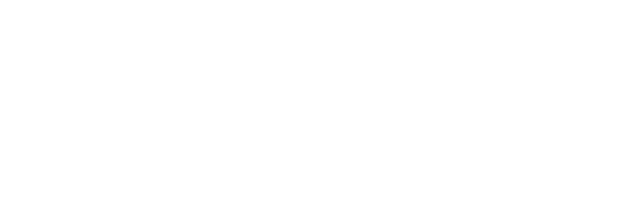
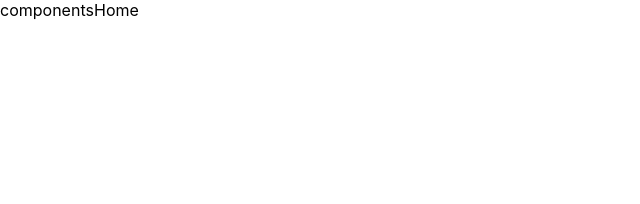
Before and after one commit to UncleYee/mango-admin, a React (Create React App) app: page /page-detail/1 in a window 1280 px wide. Shown: the top 204 px of the page, without its empty margins (0-640 px from the left). Built offline with nearby package versions, Linux system fonts and the light colour scheme.

Commit message:
feat: add page route

```diff
--- /dev/null
+++ b/src/containers/PageDetail/index.module.less
@@ -0,0 +1,14 @@
+:local(.page-detail) {
+  width: 100vw;
+  height: 100vh;
+  display: flex;
+
+  .components {
+    width: 200px;
+    background-color: #dbdbdb;
+  }
+
+  .content {
+    flex: 1;
+  }
+}
--- /dev/null
+++ b/src/containers/PageDetail/index.tsx
@@ -0,0 +1,24 @@
+import React, { useEffect } from 'react';
+
+import styles from './index.module.less';
+
+const PageDetail = () => {
+  useEffect(() => {
+
+  }, []);
+
+  return (
+    <div className={styles['page-detail']}>
+      <div className="components">
+        components
+      </div>
+      <div className="content">
+        <div className="iframe">
+          <iframe title="mango-ifram" src="http://localhost:3000/" frameBorder="0" />
+        </div>
+      </div>
+    </div>
+  )
+};
+
+export default PageDetail;
--- /dev/null
+++ b/src/containers/PageList/index.tsx
@@ -0,0 +1,16 @@
+import * as React from 'react';
+import { useEffect } from 'react';
+
+const PageList: React.FC = () => {
+  useEffect(() => {
+
+  }, []);
+
+  return (
+    <div>
+      page list
+    </div>
+  );
+}
+
+export default PageList;
--- a/src/router.tsx
+++ b/src/router.tsx
@@ -7,6 +7,8 @@ import {
 import Home from './containers/Home';
 import Login from './containers/Login';
 import NotFound from './containers/NotFound';
+import PageList from './containers/PageList';
+import PageDetail from './containers/PageDetail';
 
 export default function Routes() {
   return (
@@ -14,6 +16,8 @@ export default function Routes() {
       <Route path="/" exact={true} component={Home} />
       <Route path="/login" exact={true} component={Login} />
       <Route path="/404" exact={true} component={NotFound} />
+      <Route path="/page-list" exact={true} component={PageList} />
+      <Route path="/page-detail/:id" exact={true} component={PageDetail} />
     </Router>
   );
 }
--- /dev/null
+++ b/src/types.d.ts
@@ -0,0 +1 @@
+declare module '*.less';
```
